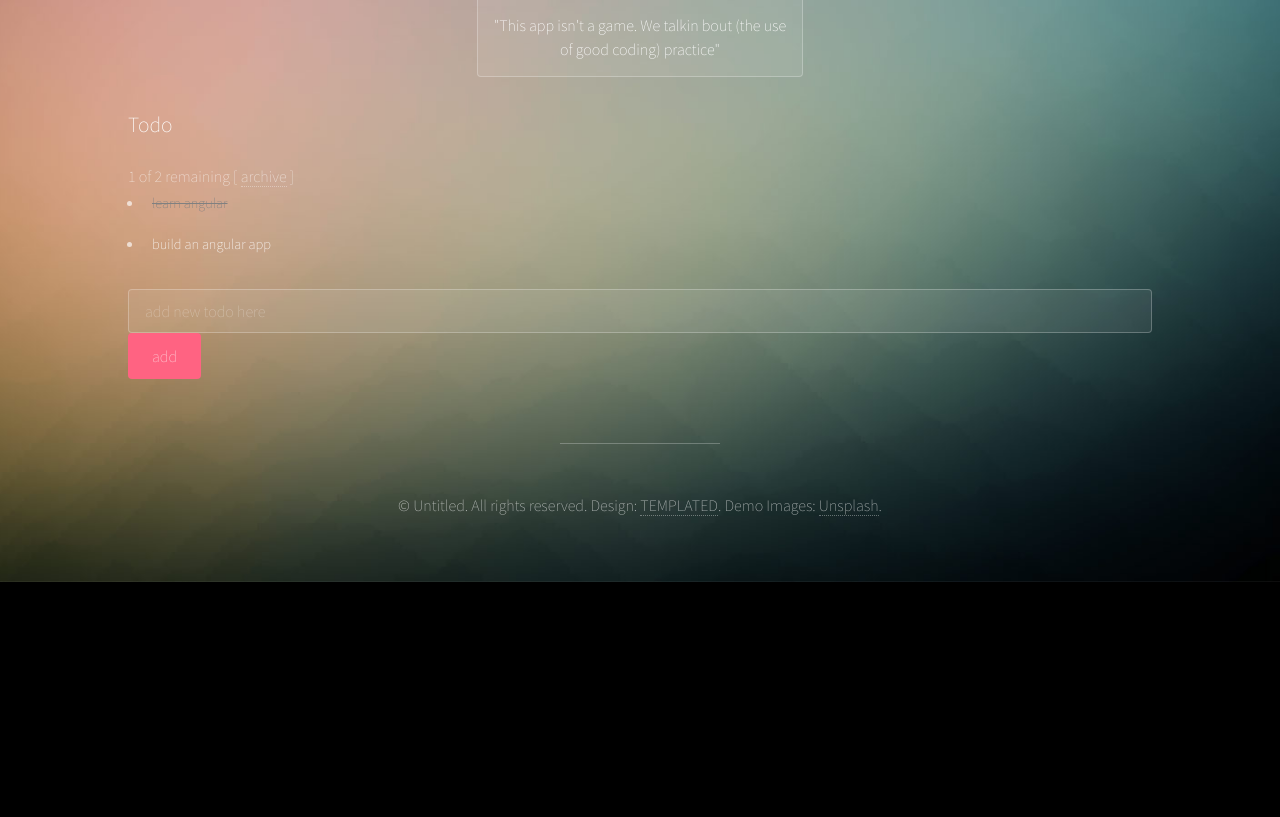
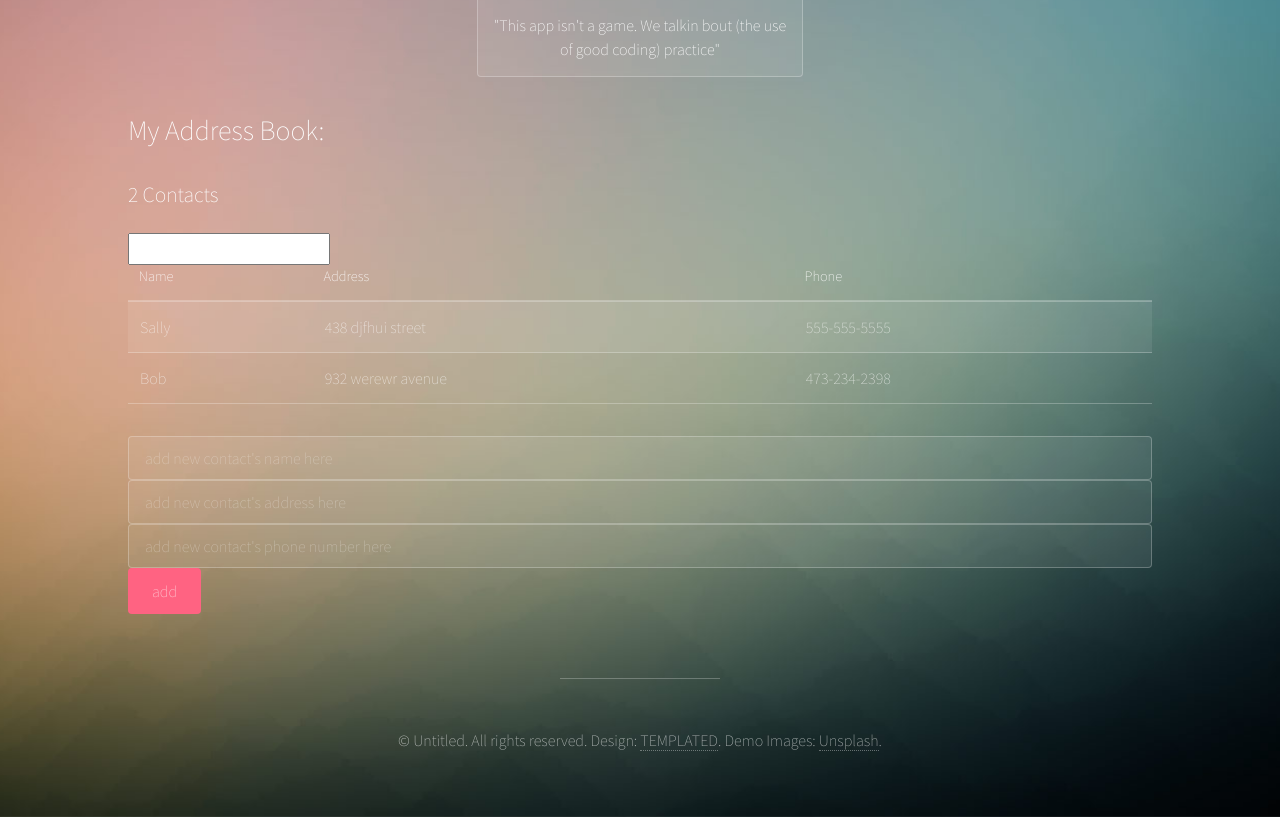
Before and after one commit to spfellers/addBook, a website: page public/index.html in a window 1280 px wide. Shown: the part 1346-2163 px from the top of the page. Before the commit the page ends 1928 px from the top, so only its background shows below. Drawn offline with nearby package versions, Linux system fonts and the light colour scheme.

Commit message:
angular commit

```diff
--- a/public/index.html
+++ b/public/index.html
@@ -26,7 +26,7 @@
 						<h1>This is <strong>addBook</strong>, a simple, reliable address book designed by the 1999 76ers<br />
 						</h1>
 						<ul class="icons">
-							<li><a href="#" class="icon style2 fa-address-book fa-3x"><span class="label">Get Started</span></a></li>
+							<li><a href="#address" class="icon style2 fa-address-book fa-3x"><span class="label">Get Started</span></a></li>
 						</ul>
 					</header>
 
@@ -70,25 +70,38 @@
 									</a>
 								</div>
 							</section>
-								<h2>Todo</h2>
+							<div id="address"><a href="address"></a>
 								<div ng-controller="TodoListController as todoList">
-								  <span>{{todoList.remaining()}} of {{todoList.todos.length}} remaining</span>
-								  [ <a href="" ng-click="todoList.archive()">archive</a> ]
-								  <ul class="unstyled">
-									<li ng-repeat="todo in todoList.todos">
-									  <label class="checkbox">
-										<input type="checkbox" ng-model="todo.done">
-										<span class="done-{{todo.done}}">{{todo.text}}</span>
-									  </label>
-									</li>
-								  </ul>
+								<h1>My Address Book:</h1><h2> {{todoList.names.length}} Contacts</h2>
+									  <table class="table">
+										<input type="table" ng-model="todo.done">
+										   <thead>
+											  <tr>
+												 <th>Name</th>
+												 <th>Address</th>
+												 <th>Phone</th>
+											  </tr>
+										   </thead>
+										   <tbody class="done-{{todo.done}}">
+											  <tr ng-repeat="todo in todoList.names">
+												 <td>{{todo.names}}</td>
+												 <td>{{todo.address}}</td>
+												 <td>{{todo.phone}}</td>
+											  </tr>
+										   </tbody>
+									  </table>
+
 								  <form ng-submit="todoList.addTodo()">
 									<input type="text" ng-model="todoList.todoText"  size="30"
-										   placeholder="add new todo here">
+										   placeholder="add new contact's name here">
+									<input type="text" ng-model="todoList.add"  size="30"
+										   placeholder="add new contact's address here">
+									<input type="text" ng-model="todoList.phone"  size="30"
+										   placeholder="add new contact's phone number here">
 									<input class="btn-primary" type="submit" value="add">
 								  </form>
 								</div>
-
+							</div>
 					</section>
 
 				<!-- Footer -->
--- a/public/todo.js
+++ b/public/todo.js
@@ -1,13 +1,22 @@
     angular.module('todoApp', [])
       .controller('TodoListController', function() {
+
         var todoList = this;
         todoList.todos = [
-          {text:'learn angular', done:true},
-          {text:'build an angular app', done:false}];
+          {names:'Sally 	1433 Elm Street 555-534-2345', done:false},
+          {names:'Bob 	1240 Pennsylvania Street 555-435-4547', done:false}
+		];
+
+		todoList.names = [
+          {names:'Sally', address:'438 djfhui street', phone:'555-555-5555', done:false},
+          {names:'Bob', address:'932 werewr avenue', phone:'473-234-2398', done:false}
+		];
 
 		todoList.addTodo = function() {
-          todoList.todos.push({text:todoList.todoText, done:false});
+		  todoList.names.push({names:todoList.todoText, address:todoList.add, phone:todoList.phone, done:false});
 		  todoList.todoText = '';
+		  todoList.add = '';
+		  todoList.phone = '';
 		};
 
 		todoList.remaining = function() {
@@ -21,6 +30,7 @@
 		todoList.archive = function() {
 		  var oldTodos = todoList.todos;
 		  todoList.todos = [];
+		  todoList.names = [];
 		  angular.forEach(oldTodos, function(todo) {
 		    if (!todo.done) todoList.todos.push(todo);
 		  });
```
Lines whose indentation alone changed are shown as unchanged.
